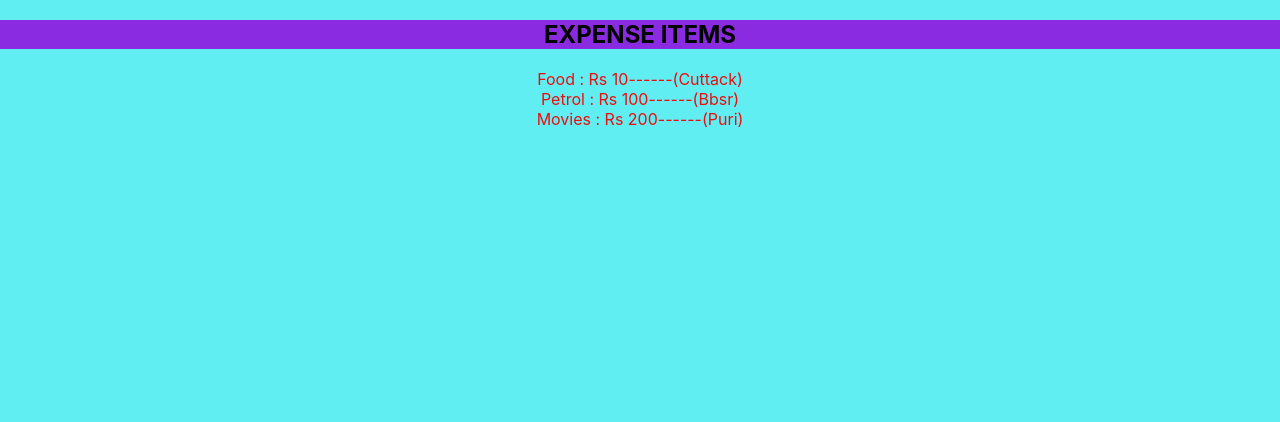
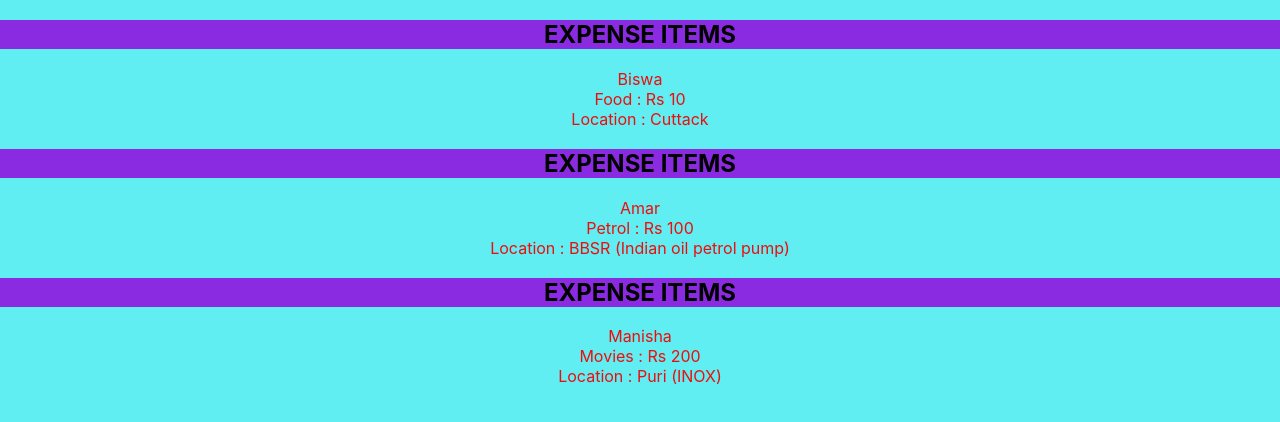
Before and after one commit to biswaa143/React-Basic, a React (Create React App) app: page / in a window 1280 px wide. Shown: the top 422 px of the page. Built offline with nearby package versions, Linux system fonts and the light colour scheme.

Commit message:
passing data through array

```diff
--- a/src/App.js
+++ b/src/App.js
@@ -3,6 +3,26 @@ import ExpenseItem from "./components/ExpenseItems";
 // import './App.css';
 
 function App() {
+  const expenses = [
+    {
+      title: "Expense items",
+      name: "Biswa",
+      item: "Food : Rs 10",
+      location: "Location : Cuttack",
+    },
+    {
+      title: "Expense items",
+      name: "Amar",
+      item: "Petrol : Rs 100",
+      location: "Location : BBSR (Indian oil petrol pump)",
+    },
+    {
+      title: "Expense items",
+      name: "Manisha",
+      item: "Movies : Rs 200",
+      location: "Location : Puri (INOX)",
+    },
+  ];
   return (
     // <div className="App">
     //   <header className="App-header">
@@ -19,11 +39,27 @@ function App() {
     //       Learn React
     //     </a>
     //   </header>
-      <div>
-        {/* <h2>Let's get started!</h2> */}
-        <ExpenseItem></ExpenseItem>
-      </div>
-  //   </div>
+    <div>
+      {/* <h2>Let's get started!</h2> */}
+      <ExpenseItem
+        name={expenses[0].name}
+        title={expenses[0].title}
+        item={expenses[0].item}
+        location={expenses[0].location}
+      ></ExpenseItem>
+      <ExpenseItem
+        name={expenses[1].name}
+        title={expenses[1].title}
+        item={expenses[1].item}
+        location={expenses[1].location}
+      ></ExpenseItem>
+      <ExpenseItem
+        name={expenses[2].name}
+        title={expenses[2].title}
+        item={expenses[2].item}
+        location={expenses[2].location}
+      ></ExpenseItem>
+    </div>
   );
 }
 
--- a/src/components/ExpenseItems.js
+++ b/src/components/ExpenseItems.js
@@ -1,24 +1,21 @@
 import "./ExpenseItems.css";
 
-function ExpenseItem() {
-    const expenseTitle = 'Expense items';
-    const expenseItem1 = 'Food : Rs 10';
-    const expenseItem2 = 'Petrol : Rs 100';
-    const expenseItem3 = 'Movies : Rs 200';
-    const LocationOfExpenditure1 = 'Cuttack';
-    const LocationOfExpenditure2 = 'Bbsr';
-    const LocationOfExpenditure3 = 'Puri';
+function ExpenseItem(props) {
 
   return (
     <div>
       <div className="expense-item">
-        <h2>{expenseTitle}</h2>
+        <h2>{props.title}</h2>
       </div>
       <div className="catagory">
-        <div>{expenseItem1}------({LocationOfExpenditure1})</div>
-        <div>{expenseItem2}------({LocationOfExpenditure2})</div>
-        <div>{expenseItem3}------({LocationOfExpenditure3})</div>
+        <div>{props.name}<br></br>{props.item}<br></br>{props.location}</div>
       </div>
+      {/* <div className="catagory2">
+        <div>{props.item}------{props.location}</div>
+      </div>
+      <div className="catagory3">
+        <div>{props.item}------{props.location}</div>
+      </div> */}
     </div>
   );
 }
```
Also changed, not shown: src/components/ExpenseItems.css (line endings or trailing spaces).
